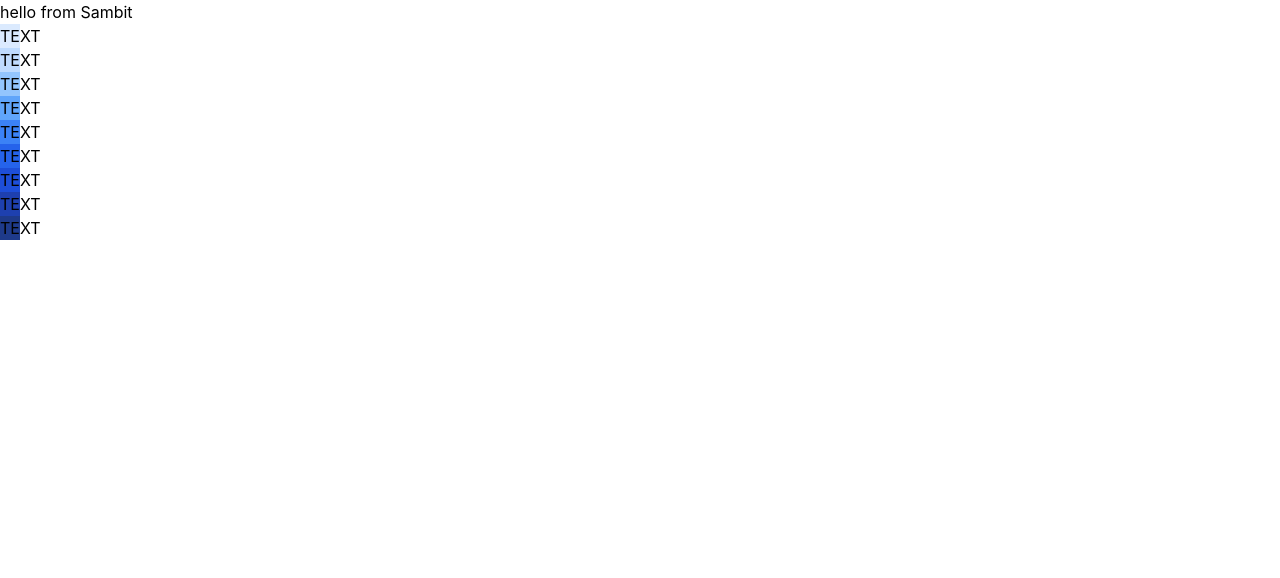
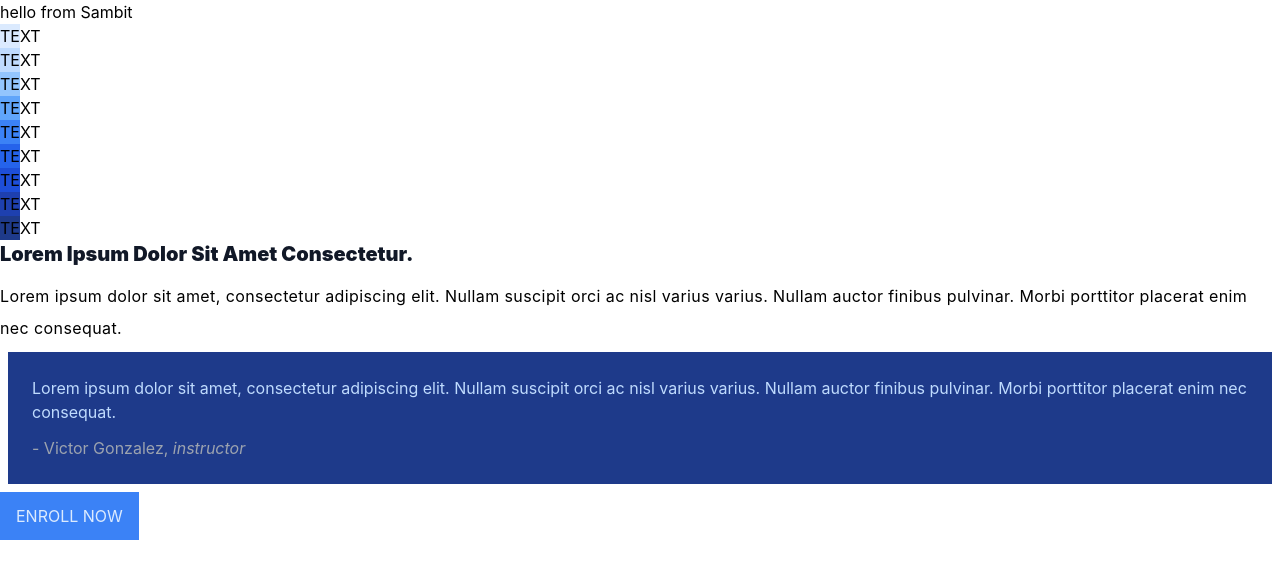
Before and after one commit to sambitos23/iot_lab_practice, a React (Create React App) app: page / in a window 1280 px wide. Shown: the top 578 px of the page. Built offline with nearby package versions, Linux system fonts and the light colour scheme.

Commit message:
2nd submission

```diff
--- a/src/App.js
+++ b/src/App.js
@@ -1,13 +1,15 @@
 import React from "react";
 import Box_Shade from "../src/tailwind_css/Tailwind_box";
+import Text from "../src/tailwind_css/Text_style";
 
 
 export default class App extends React.Component{
   render(){
     return(
       <div>
-        <h1>hello from Sambit</h1>
+        hello from Sambit
         <Box_Shade/>
+        <Text/>
       </div>
     )
   }
--- /dev/null
+++ b/src/tailwind_css/Text_style.js
@@ -0,0 +1,31 @@
+import React from "react";
+
+
+export default class Text extends React.Component{
+  render(){
+    return(
+      <div>
+         {/* Title case heading 1 text in dark gray  */}
+        <p className="text-gray-900 text-xl font-black capitalize">
+            Lorem ipsum dolor sit amet consectetur.
+        </p>
+
+         {/* Paragraph styling with 1.5 line heights & letter spacing  */}
+        <p className="mt-3 leading-loose tracking-wide">
+            Lorem ipsum dolor sit amet, consectetur adipiscing elit. Nullam suscipit orci ac nisl varius varius. Nullam auctor finibus pulvinar. Morbi porttitor placerat enim nec consequat.
+        </p>
+
+         {/* Treated like a quote with a background and plenty of padding. Italic title  */}
+        <div className="m-2 p-6 bg-blue-900 text-blue-200">
+          <p>
+              Lorem ipsum dolor sit amet, consectetur adipiscing elit. Nullam suscipit orci ac nisl varius varius. Nullam auctor finibus pulvinar. Morbi porttitor placerat enim nec consequat.
+          </p>
+          <p className="mt-3 text-gray-400">- Victor Gonzalez, <span className="italic">instructor</span></p>
+        </div>
+
+         {/* Call to action button, blue with good padding and uppercase  */}
+        <button className="uppercase bg-blue-500 text-blue-100 px-4 py-3">Enroll Now</button>
+      </div>
+    )
+  }
+}
```
